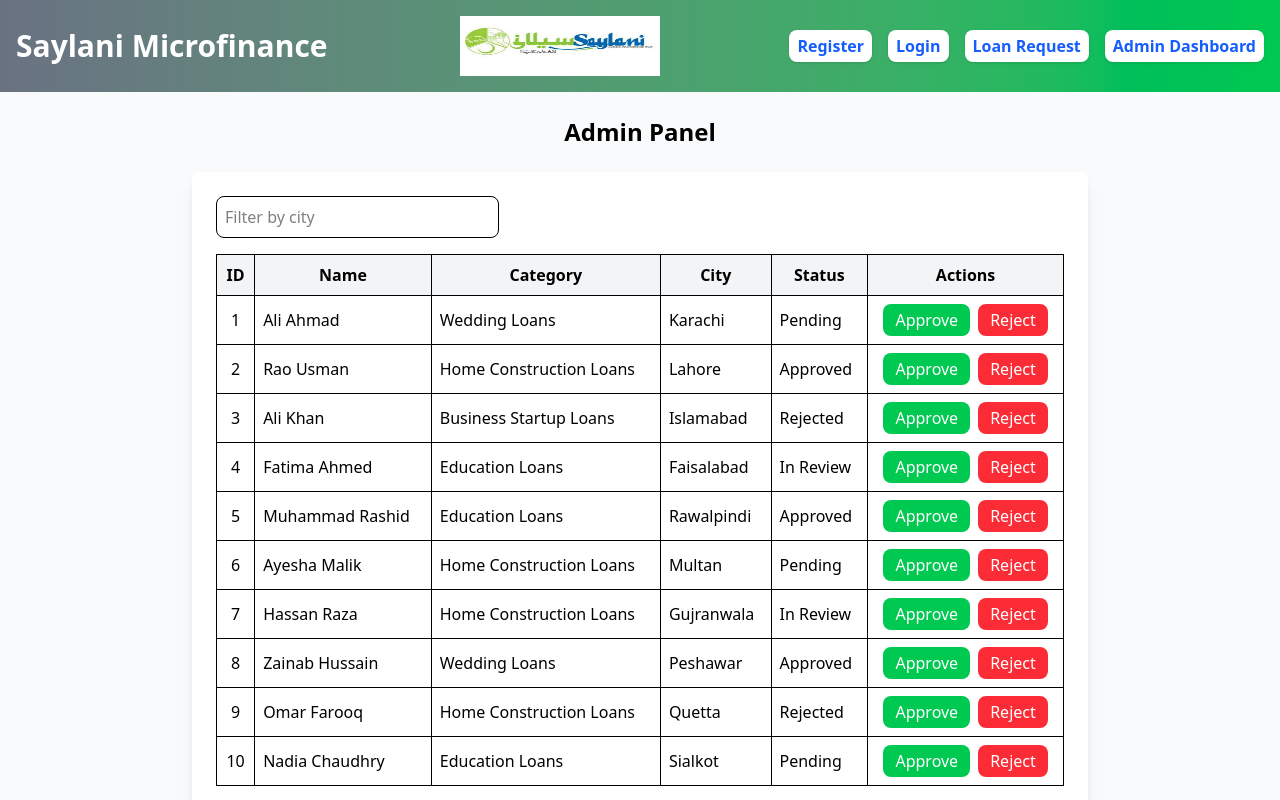
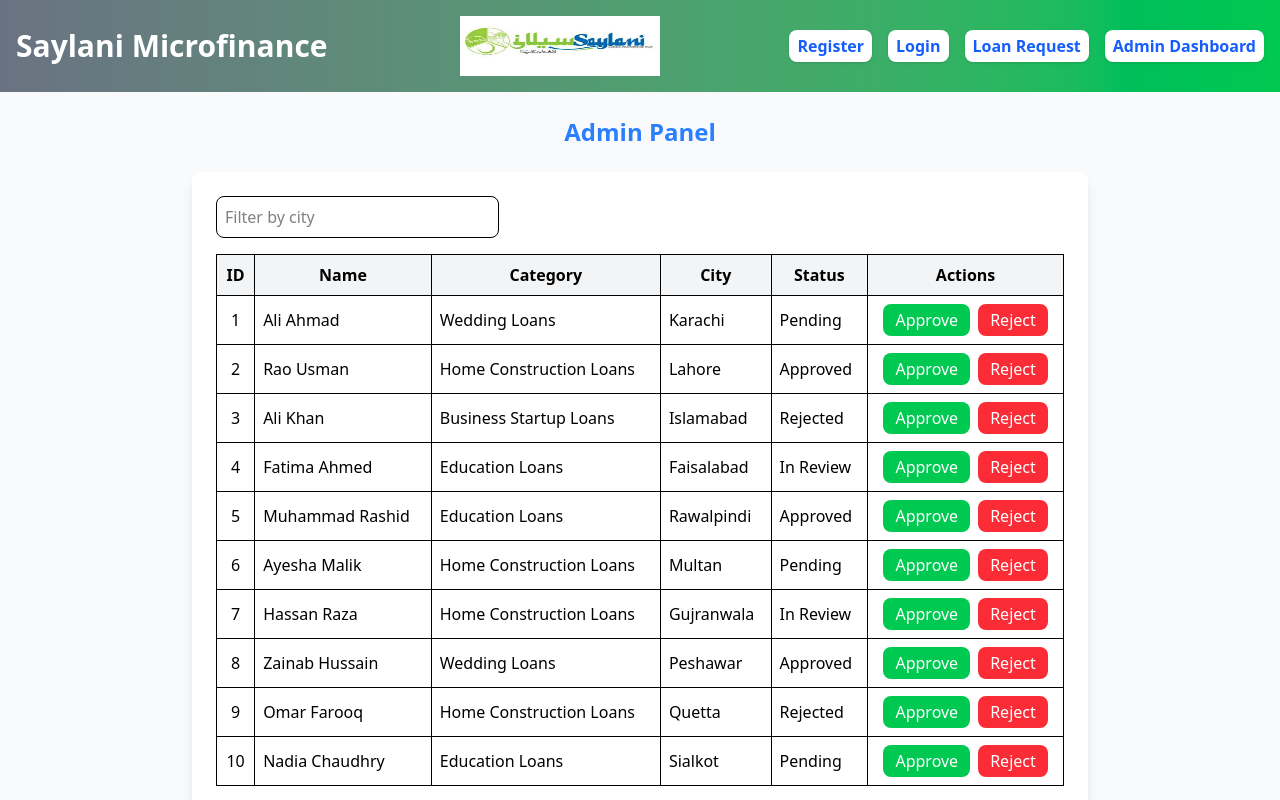
Before and after one commit to adilraees786/Saylani-Microfinance, a React (Vite) app: page /admindashboard in a window 1280 px wide. Shown: the top 800 px of the page. Built offline with nearby package versions, Linux system fonts and the light colour scheme.

Commit message:
changer Admin pannel color

```diff
--- a/src/Pages/AdminDashboard.jsx
+++ b/src/Pages/AdminDashboard.jsx
@@ -97,7 +97,7 @@
 <Navbar/>
 
     <div className="flex flex-col items-center p-6 bg-gray-50 min-h-screen">
-      <h1 className="text-2xl font-bold mb-6">Admin Panel</h1>
+      <h1 className="text-2xl font-bold mb-6 text-blue-500">Admin Panel</h1>
 
       <div className="w-full max-w-4xl bg-white shadow-lg rounded-lg p-6">
         <div className="mb-4 flex justify-between">
```
